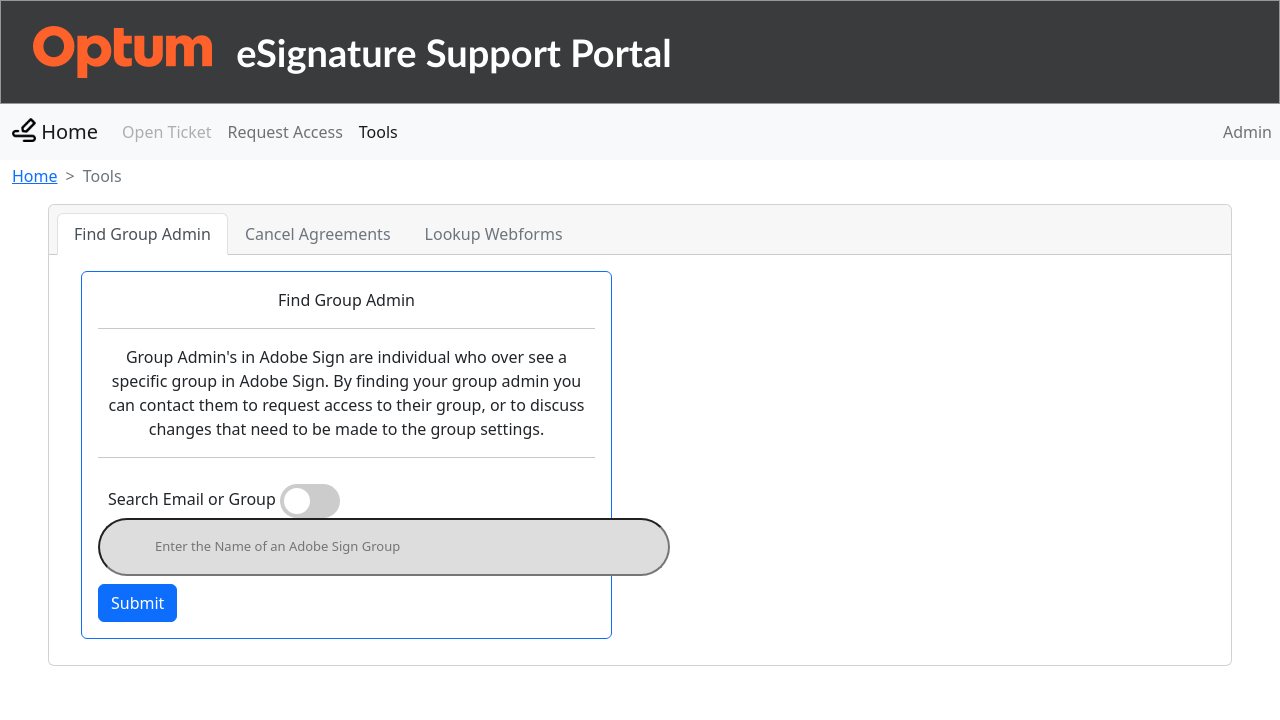
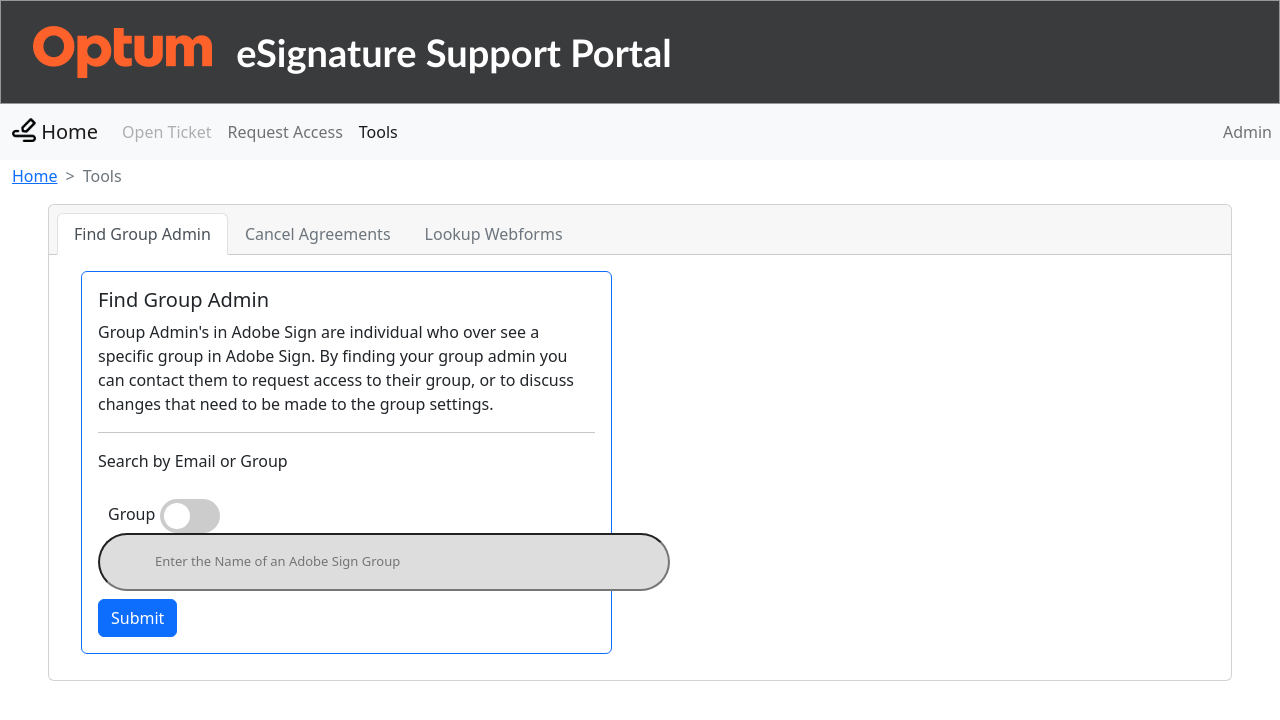
Before and after one commit to mcneece/eSignature-Portal, a Flask app: template app/app/templates/client/admin_lookup.html in a window 1280 px wide. Shown: the top 720 px of the page. Run offline with Flask 2, Linux system fonts and the light colour scheme; the template is opened without the code that fills it, so the values that code supplies are empty; parts of the project's set-up code (start-up, migrations or seed data) failed here and were passed over.

Commit message:
Fixed alignment with Find-Admin HTML

```diff
--- a/app/app/templates/client/admin_lookup.html
+++ b/app/app/templates/client/admin_lookup.html
@@ -10,25 +10,29 @@
   <div class="col-sm-6">
     <div class="card border-primary mx-3">
       <div class="card-body">
-        <h5">Find Group Admin</h5>
-        <hr>
-        <p class="card-text">Group Admin's in Adobe Sign are individual who over see a specific group in Adobe Sign. By finding your group admin you can contact them to request access to their group, or to discuss changes that need to be made to the group settings.</p>
+        <h5 align="left">Find Group Admin</h5>
+        <p class="card-text" align="left">Group Admin's in Adobe Sign are individual who over see a specific group in Adobe Sign. By finding your group admin you can contact them to request access to their group, or to discuss changes that need to be made to the group settings.</p>
         <hr>
         <form action="/find-admin" method="POST">
+          <div>
+            <p align="left">Search by Email or Group</p>
+          </div>
           <div class="form-group">
             <!-- Toggle HTML  -->
-            <div class="sliderspace float-start"> Search Email or Group
+            <div class="sliderspace float-start">Group
               <label class="switch align-middle" onclick="toggleSlider()">
                 <input type="checkbox" id="slider">
                 <span class="slider round"></span>
               </label>
             </div>
+            <div>
               <input type="search" id="mySearch" style="display: none;" class="home-search-rectangle" spellcheck="false"
                 placeholder="Enter a Colleagues Email Address"
                 data-bs-toggle="tooltip" data-bs-placement="top" data-bs-custom-class="custom-tooltip"
                 title="This top tooltip is themed via CSS variables." />
               <input type="search" id="mySearch2" class="home-search-rectangle" spellcheck="false"
                 placeholder="Enter the Name of an Adobe Sign Group" />
+            </div>
             <button type="submit" class="btn btn-primary float-start mt-2">Submit</button>
           </div>
         </form>
```
Lines whose indentation alone changed are shown as unchanged.
